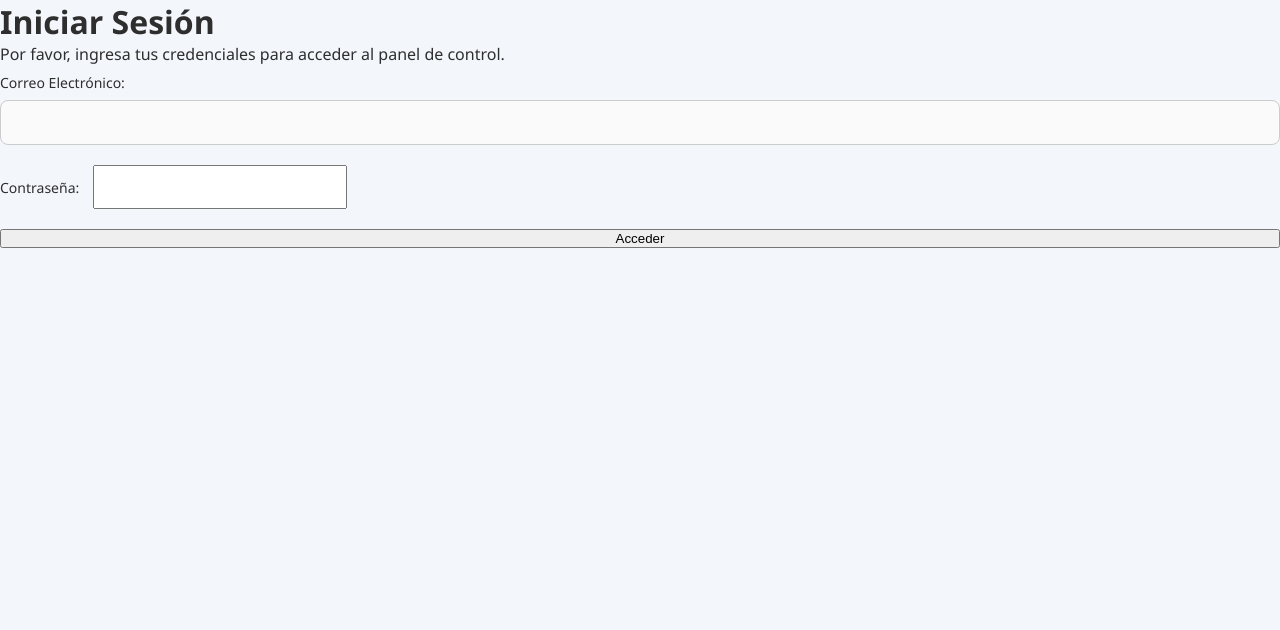
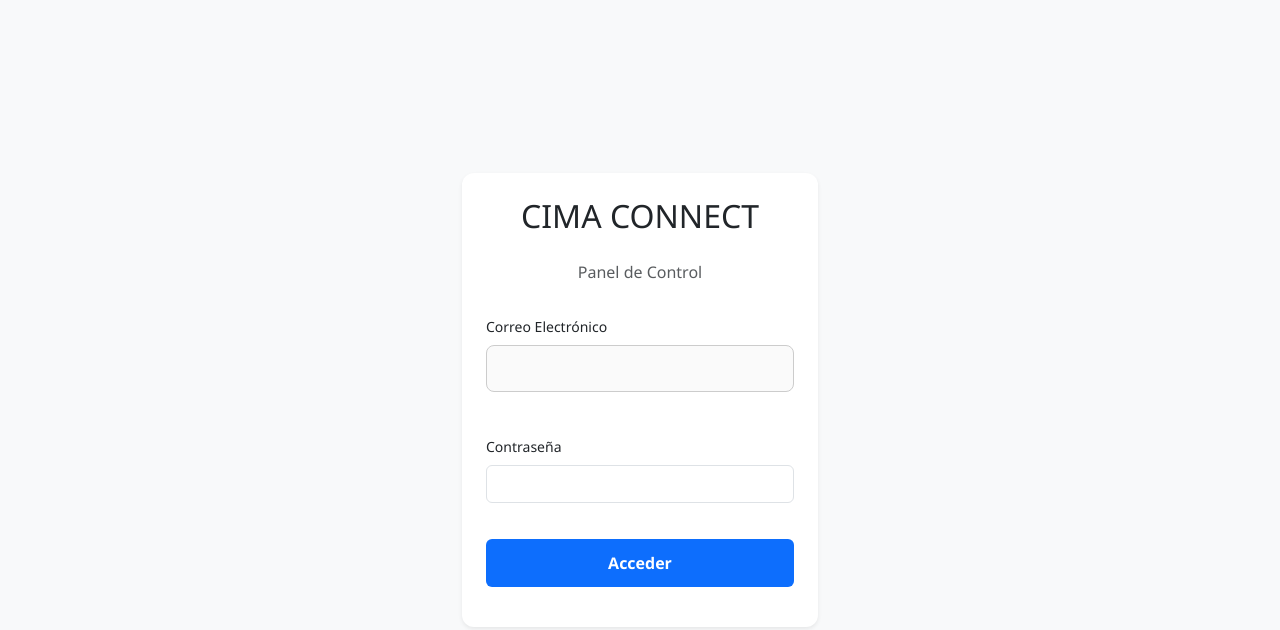
Before and after one commit to medranokaren/cima-connect, a plain HTML site: page login.html in a window 1280 px wide. Drawn offline with nearby package versions, Linux system fonts and the light colour scheme.

Commit message:
redisena la pagina login con bootstrap

```diff
--- a/login.html
+++ b/login.html
@@ -4,29 +4,52 @@
     <meta charset="UTF-8">
     <meta name="viewport" content="width=device-width, initial-scale=1.0">
     <title>Iniciar Sesión - Cima Connect</title>
+<!-- ... otras etiquetas head ... --> <!-- Enlace a Bootstrap 5 desde una CDN -->
+ <link href="https://cdn.jsdelivr.net/npm/bootstrap@5.3.3/dist/css/bootstrap.min.css" rel="stylesheet">
+
+ <!-- Tu hoja de estilos -->
+  <link rel="stylesheet" href="login-style.css"> <!-- ... -->
+
+
     <!-- Asumimos que usas el mismo archivo de estilos que el resto de tu web -->
     <link rel="stylesheet" href="style.css">
     <link rel="stylesheet" href="login-style.css"> <!-- Un estilo específico para el login -->
 </head>
-<body>
-    <main class="login-container">
-        <h1>Iniciar Sesión</h1>
-        <p>Por favor, ingresa tus credenciales para acceder al panel de control.</p>
+<body class="bg-light">
 
-        <form id="login-form">
-            <div class="form-group">
-                <label for="email">Correo Electrónico:</label>
-                <input type="email" id="email" name="email" required>
+    <div class="container">
+        <div class="row justify-content-center align-items-center vh-100">
+            <div class="col-md-6 col-lg-4">
+                <div class="card shadow-sm">
+                    <div class="card-body p-4">
+                        <h2 class="card-title text-center mb-4">CIMA CONNECT</h2>
+                        <p class="text-center text-muted mb-4">Panel de Control</p>
+
+                        <form id="login-form">
+                            <div class="mb-3">
+                                <label for="email" class="form-label">Correo Electrónico</label>
+                                <input type="email" class="form-control" id="email" required>
+                            </div>
+                            <div class="mb-3">
+                                <label for="password" class="form-label">Contraseña</label>
+                                <input type="password" class="form-control" id="password" required>
+                            </div>
+
+                            <div class="d-grid">
+                                <button type="submit" class="btn btn-primary">Acceder</button>
+                            </div>
+                        </form>
+
+                        <p id="error-message" class="text-danger text-center mt-3"></p>
+                    </div>
+                </div>
             </div>
-            <div class="form-group">
-                <label for="password">Contraseña:</label>
-                <input type="password" id="password" name="password" required>
-            </div>
+        </div>
+    </div>
 
-            <button type="submit" class="btn-login">Acceder</button>
-        </form>
-
-        <p id="error-message" class="error-text"></p>
+    <!-- Tu script sigue siendo el mismo -->
+    <script src="login-script.js"></script>
+</body>
     </main>
 
     <script src="login-script.js"></script>
```
